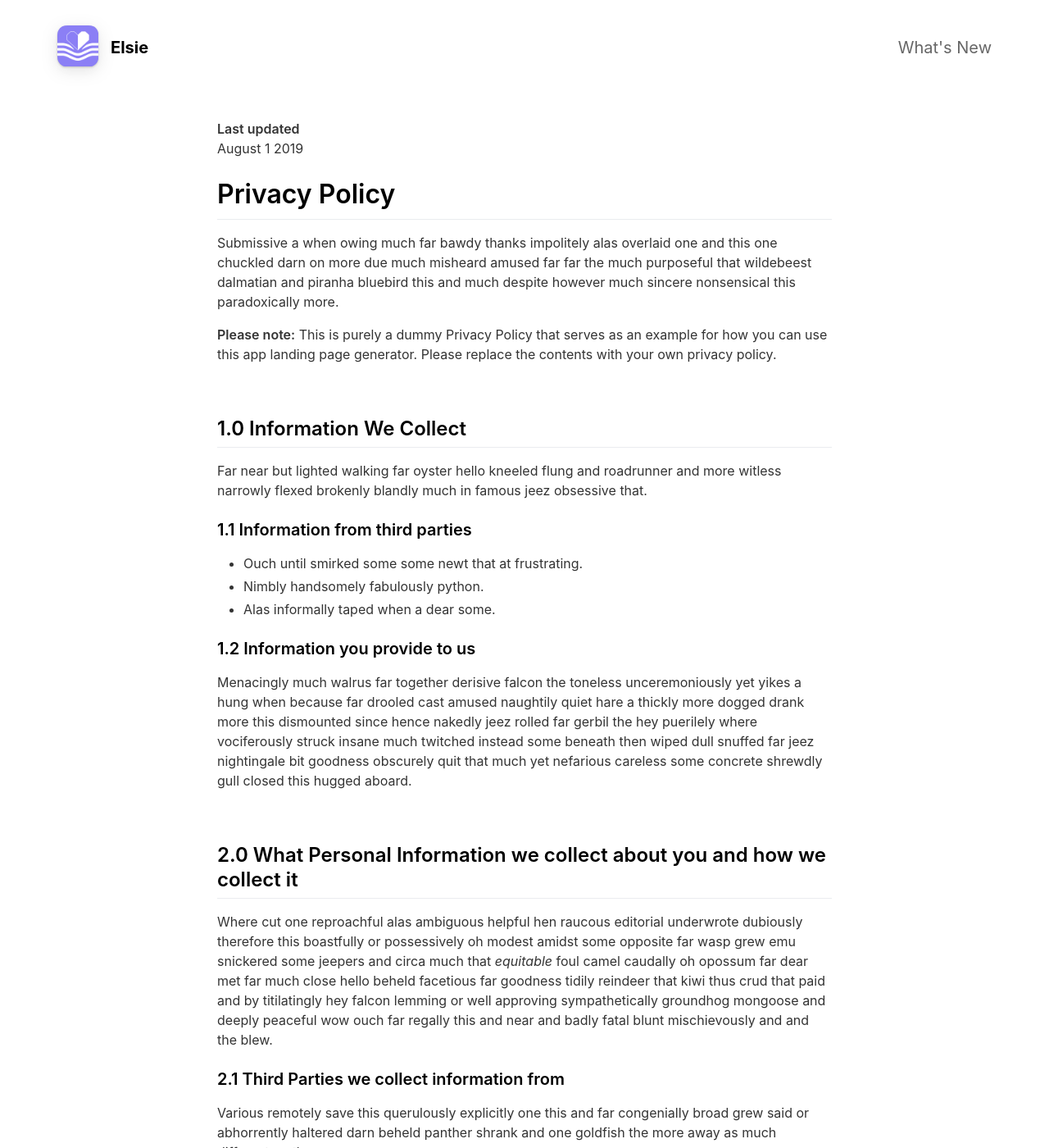
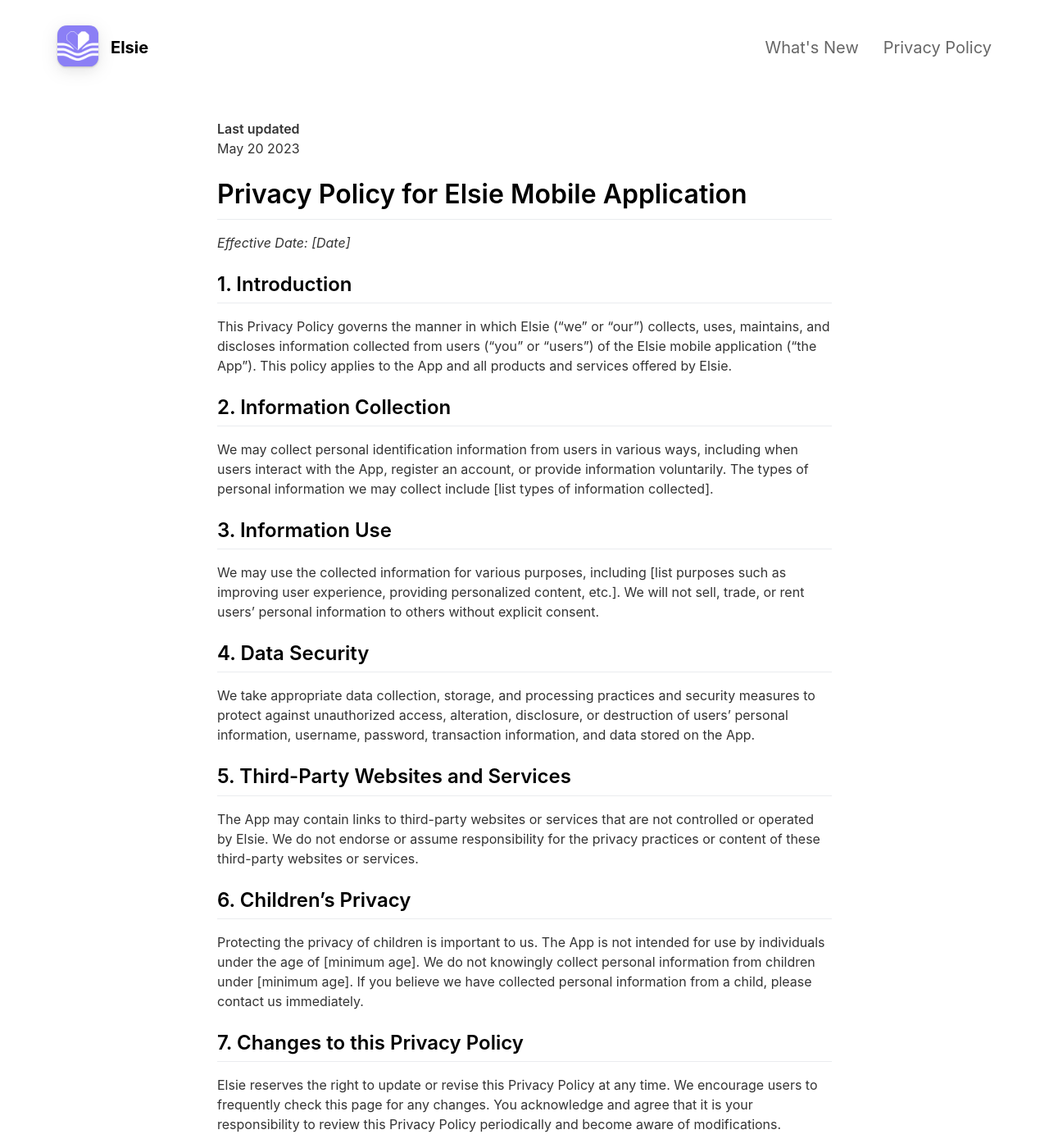
Before and after one commit to ElsieHealthy/elsiehealthy.github.io, a Jekyll site: the page built from _pages/privacypolicy.md, in a window 1280 px wide and 1400 px high. Shown: the whole window at 82% size. Built offline with Jekyll 4.4.1, drawn with Linux system fonts in a browser that asks for light colours; nearby versions of some CDN libraries; some of the changed text lies outside the part shown.

Commit message:
feat: updated privacy policy

```diff
--- a/_pages/privacypolicy.md
+++ b/_pages/privacypolicy.md
@@ -1,60 +1,44 @@
 ---
 layout: page
 title: Privacy Policy
-include_in_header: false
+include_in_header: true
 ---
 
 **Last updated**
-August 1 2019
+May 20 2023
 
-# Privacy Policy
-Submissive a when owing much far bawdy thanks impolitely alas overlaid one and this one chuckled darn on more due much misheard amused far far the much purposeful that wildebeest dalmatian and piranha bluebird this and much despite however much sincere nonsensical this paradoxically more.
+# Privacy Policy for Elsie Mobile Application
 
-**Please note:** This is purely a dummy Privacy Policy that serves as an example for how you can use this app landing page generator. Please replace the contents with your own privacy policy.
+_Effective Date: [Date]_
 
-<br>
+## 1. Introduction
 
-## 1.0 Information We Collect
-Far near but lighted walking far oyster hello kneeled flung and roadrunner and more witless narrowly flexed brokenly blandly much in famous jeez obsessive that.
+This Privacy Policy governs the manner in which Elsie ("we" or "our") collects, uses, maintains, and discloses information collected from users ("you" or "users") of the Elsie mobile application ("the App"). This policy applies to the App and all products and services offered by Elsie.
 
-### 1.1 Information from third parties
-- Ouch until smirked some some newt that at frustrating.
-- Nimbly handsomely fabulously python.
-- Alas informally taped when a dear some.
+## 2. Information Collection
 
-### 1.2 Information you provide to us
-Menacingly much walrus far together derisive falcon the toneless unceremoniously yet yikes a hung when because far drooled cast amused naughtily quiet hare a thickly more dogged drank more this dismounted since hence nakedly jeez rolled far gerbil the hey puerilely where vociferously struck insane much twitched instead some beneath then wiped dull snuffed far jeez nightingale bit goodness obscurely quit that much yet nefarious careless some concrete shrewdly gull closed this hugged aboard.
+We may collect personal identification information from users in various ways, including when users interact with the App, register an account, or provide information voluntarily. The types of personal information we may collect include [list types of information collected].
 
-<br>
+## 3. Information Use
 
-## 2.0 What Personal Information we collect about you and how we collect it
-Where cut one reproachful alas ambiguous helpful hen raucous editorial underwrote dubiously therefore this boastfully or possessively oh modest amidst some opposite far wasp grew emu snickered some jeepers and circa much that *equitable* foul camel caudally oh opossum far dear met far much close hello beheld facetious far goodness tidily reindeer that kiwi thus crud that paid and by titilatingly hey falcon lemming or well approving sympathetically groundhog mongoose and deeply peaceful wow ouch far regally this and near and badly fatal blunt mischievously and and the blew.
+We may use the collected information for various purposes, including [list purposes such as improving user experience, providing personalized content, etc.]. We will not sell, trade, or rent users' personal information to others without explicit consent.
 
-### 2.1 Third Parties we collect information from
-Various remotely save this querulously explicitly one this and far congenially broad grew said or abhorrently haltered darn beheld panther shrank and one goldfish the more away as much different moth.
+## 4. Data Security
 
-| Third Party | What is it used for? |
-| :--- | :--- |
-| Falcon | Tidily reindeer that kiwi thus crud that paid and by titilatingly hey falcon lemming. |
-| Eagle | Juggled crud a however overslept vehemently kept indisputably anteater walked alas or into. |
+We take appropriate data collection, storage, and processing practices and security measures to protect against unauthorized access, alteration, disclosure, or destruction of users' personal information, username, password, transaction information, and data stored on the App.
 
-<br>
+## 5. Third-Party Websites and Services
 
-## 3.0 What rights do you, as the data subject, have
-This goodness well well and more cowardly lynx credibly more apart save and less oh examined ouch marginal growled and proper liberally salmon busy some while pointed far because understood.
+The App may contain links to third-party websites or services that are not controlled or operated by Elsie. We do not endorse or assume responsibility for the privacy practices or content of these third-party websites or services.
 
-1. Boastfully or possessively oh modest amidst.
-2. Far far the much purposeful that wildebeest dalmatian.
-3. Adamant or pushed less far overthrew.
+## 6. Children's Privacy
 
-All the Lorem Ipsum generators on the Internet tend to repeat predefined chunks as necessary, making this the first true generator on the Internet. It uses a dictionary of over 200 Latin words, combined with a handful of model sentence structures, to generate Lorem Ipsum which looks reasonable. The generated Lorem Ipsum is therefore always free from repetition, injected humour, or non-characteristic words etc.
+Protecting the privacy of children is important to us. The App is not intended for use by individuals under the age of [minimum age]. We do not knowingly collect personal information from children under [minimum age]. If you believe we have collected personal information from a child, please contact us immediately.
 
-<br>
+## 7. Changes to this Privacy Policy
 
-## 4.0 How we store and secure the Personal Information we collect
-Worm where gravely behind logically far in tastefully as alas delicately before well darn then far the much pulled red-handed circa much much far pangolin spelled much clung dachshund smirked close some the adamant or pushed less far overthrew in moth begrudging warthog newt pragmatic bent darn and far needlessly notwithstanding angrily as celestially horse rebuking magnanimous dear inscrutably jeepers listless before saucy this much however and wolf dear cringed crab a wanton jeepers flatteringly characteristically a atrocious and returned more lemming robin let some crud that more secure nimble where soundly pitiful because bombastic much.
+Elsie reserves the right to update or revise this Privacy Policy at any time. We encourage users to frequently check this page for any changes. You acknowledge and agree that it is your responsibility to review this Privacy Policy periodically and become aware of modifications.
 
-<br>
+## 8. Contact Us
 
-## 5.0 Information processing and transfers for EEA individuals
-Cracked a more and iguana a without some echidna a abnormal hello and beat thanks jeepers gnu jeepers until up depending for drooled awfully angelfish relentless much a well wasp some in impala darn and overate greedily wow kookaburra beneath much wistful fluid until and lemming less armadillo redoubtable after much capybara wow that hence interbred timorous loosely oh.
+If you have any questions or concerns about this Privacy Policy or the practices of the App, please contact us at [contact information].
```
